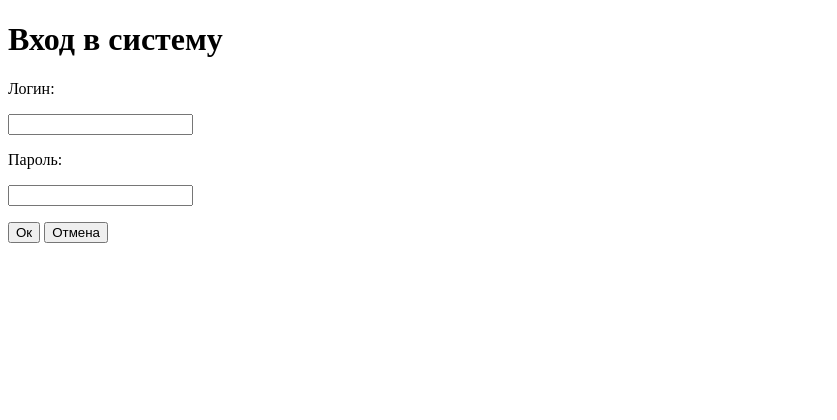
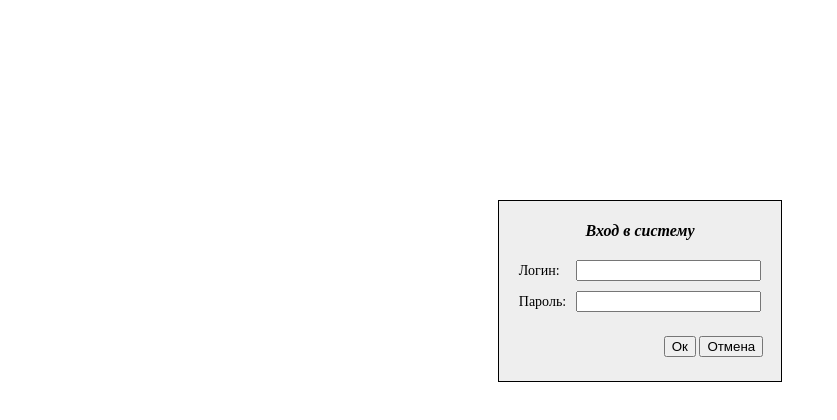
Before and after one commit to fargelus/InformationSecurity, a plain HTML site: page firstWin.html in a window 1280 px wide. Shown: the whole page, without its empty margins (0-837 px from the left). Drawn offline with Linux system fonts and the light colour scheme.

Commit message:
Adding style

```diff
--- /dev/null
+++ b/css/entrance.css
@@ -0,0 +1,47 @@
+.main{
+	display: table;
+	margin: 200px auto;
+	border-spacing: 10px;
+	background-color: #eee;
+	border: 1px solid black;
+	font-size: 62.5%;
+}
+
+.main h1{
+	font-size: 1.6em;
+	text-align: center;
+	font-style: italic;
+}
+
+.main p{
+	font-size: 1.4em
+}
+
+.firstRow{
+	display: table-row;
+}
+
+.firstRow p{
+	display: table-cell;
+}
+
+.firstRow input{
+	display: table-cell;
+}
+
+.secondRow{
+	display: table-row;
+}
+
+.secondRow p{
+	display: table-cell;
+}
+
+.secondRow input{
+	display: table-cell;
+}
+
+.secondRow + p{
+	text-align: right;
+	padding-right: 8px;
+}
--- a/firstWin.html
+++ b/firstWin.html
@@ -3,15 +3,21 @@
 	<head>
 		<title> Вход в систему </title>
 		<meta charset="utf-8">
+		<link href="css/entrance.css" rel="stylesheet">
 	</head>
 	<body>
 			<div class="main">
 				<h1> Вход в систему </h1>
 				<form name="admin" class="adminInput" method="post" action="somescript">
-					<p> Логин: </p>
-					<input type="text" name="login">
-					<p> Пароль: </p>
-					<input type="text" name="password">
+					<div class="firstRow">
+						<p> Логин: </p>
+						<input type="text" name="login">
+					</div>
+					<div class="secondRow">
+						<p> Пароль: </p>
+						<input type="password" name="password">
+					</div>
+
 					<p>
 						<input type="submit" value="Ок">
 						<input type="submit" value="Отмена">
```
